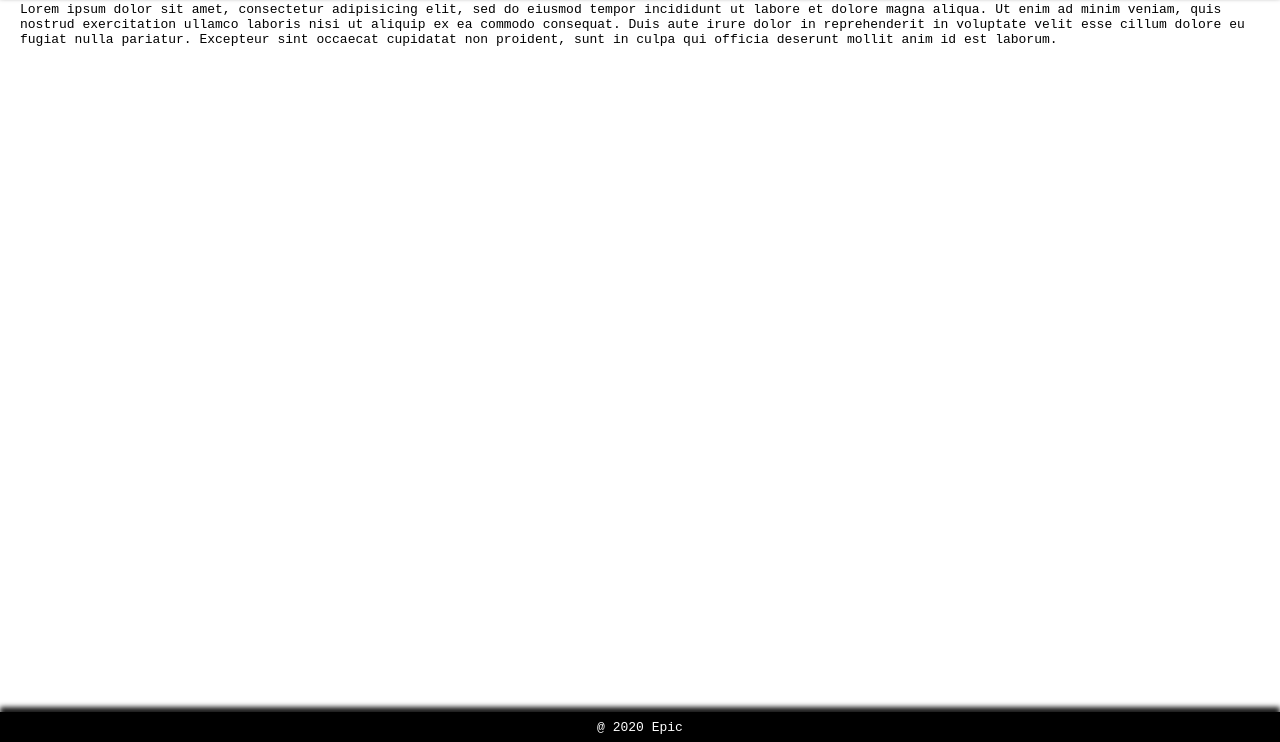
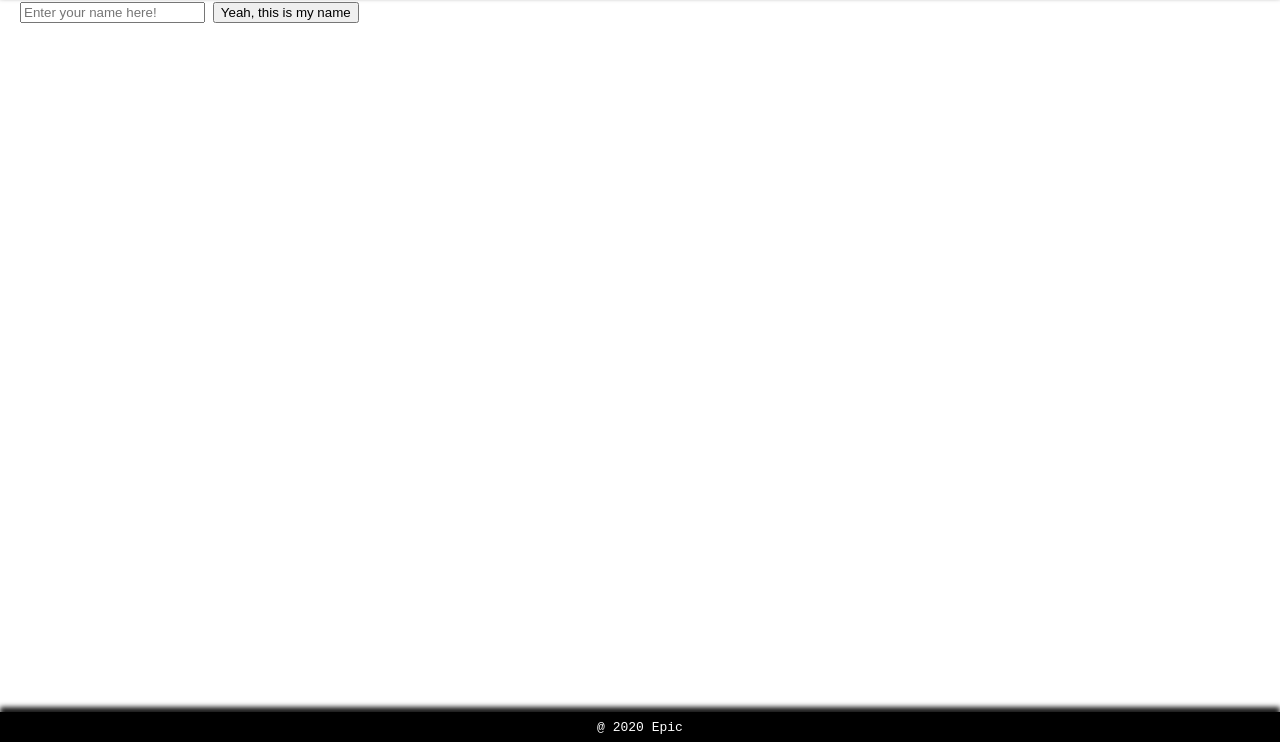
Before and after one commit to HelpriksWullur/epicsite, a plain HTML site: page index.html in a window 1280 px wide. Shown: the part 58-800 px from the top of the page. Drawn offline with Linux system fonts and the light colour scheme.

Commit message:
Menghapus content sebelumnya dan menambahkan inputan nama

```diff
--- a/index.html
+++ b/index.html
@@ -8,10 +8,8 @@
     <h1>Epic Site</h1>
   </div>
   <div class="content">
-    Lorem ipsum dolor sit amet, consectetur adipisicing elit, sed do eiusmod tempor incididunt ut labore et dolore magna aliqua.
-    Ut enim ad minim veniam, quis nostrud exercitation ullamco laboris nisi ut aliquip ex ea commodo consequat.
-    Duis aute irure dolor in reprehenderit in voluptate velit esse cillum dolore eu fugiat nulla pariatur.
-    Excepteur sint occaecat cupidatat non proident, sunt in culpa qui officia deserunt mollit anim id est laborum.
+    <input id="nametxt" type="text" name="" value="" placeholder="Enter your name here!">
+    <button id="namebtn" type="button" name="button">Yeah, this is my name</button>
   </div>
   <div class="footer">
     @ 2020 Epic
```
